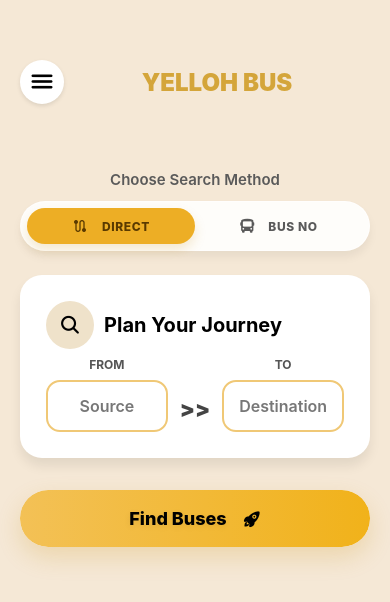
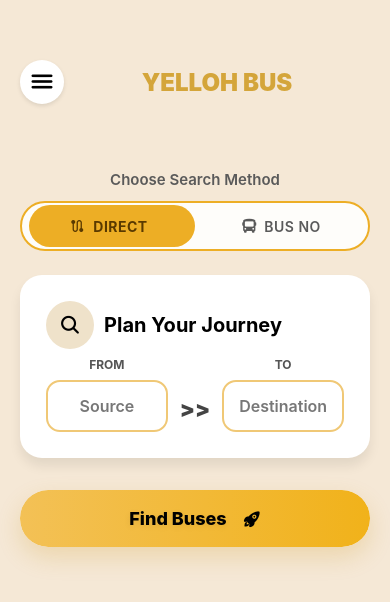
Before and after one commit to Subhanu19/Passanger-app, a React Native app: screen /Search in a window 390 px wide. Shown: the top 602 px of the page. Built offline with nearby package versions, Linux system fonts and the light colour scheme; no server answers.

Commit message:
animations in search method

```diff
--- a/screens/SearchScreen.jsx
+++ b/screens/SearchScreen.jsx
@@ -38,7 +38,19 @@ export default function SearchScreen() {
   const [drawerVisible, setDrawerVisible] = useState(false);
   const drawerAnimation = useRef(new Animated.Value(-DRAWER_WIDTH)).current;
 
+  // Animation values for the radio switch
+  const backgroundPosition = useRef(new Animated.Value(searchType === "srcDest" ? 0 : 1)).current;
+
   const styles = createStyles(theme);
+
+  // Update animation when searchType changes
+  useEffect(() => {
+    Animated.timing(backgroundPosition, {
+      toValue: searchType === "srcDest" ? 0 : 1,
+      duration: 400,
+      useNativeDriver: false,
+    }).start();
+  }, [searchType]);
 
   // WebSocket Connection
   useEffect(() => {
@@ -331,41 +343,63 @@ export default function SearchScreen() {
     <View style={styles.searchTypeSection}>
       <View style={{ marginTop: 40 }} />
       <Text style={styles.sectionLabel}>Choose Search Method</Text>
-      <View style={styles.searchTypeContainer}>
-        {[
+
+      {/* Animated Radio Switch Container */}
+      <View style={styles.radioSwitchContainer}>
+        {/* Background Slider */}
+        <Animated.View
+          style={[
+            styles.radioBackground,
             {
-            key: "srcDest",
-            label: "DIRECT",
-            icon: <MaterialIcons name="route" size={16} color={searchType === "srcDest" ? "#5a3a00" : theme.textSecondary} />
-          },
-          {
-            key: "busNo",
-            label: "BUS NO",
-            icon: <FontAwesome5 name="bus" size={14} color={searchType === "busNo" ? "#5a3a00" : theme.textSecondary} />
-          },
-        ].map((item, idx) => (
+              left: backgroundPosition.interpolate({
+                inputRange: [0, 1],
+                outputRange: ['2%', '50%']
+              })
+            }
+          ]}
+        />
+
+        {/* DIRECT Option */}
         <TouchableOpacity
-            key={item.key}
-            style={[
-              styles.searchTypeButton,
-              searchType === item.key && styles.searchTypeButtonActive,
-              idx === 0 && styles.leftSegment,
-              idx === 1 && styles.rightSegment
-            ]}
-            onPress={() => setSearchType(item.key)}
+          style={styles.radioOption}
+          onPress={() => setSearchType("srcDest")}
           activeOpacity={0.9}
         >
-            <View style={styles.searchTypeIcon}>
-              {item.icon}
+          <View style={styles.radioIcon}>
+            <MaterialIcons
+              name="route"
+              size={16}
+              color={searchType === "srcDest" ? "#5a3a00" : theme.textSecondary}
+            />
           </View>
           <Text style={[
-              styles.searchTypeLabel,
-              searchType === item.key && styles.searchTypeLabelActive
+            styles.radioLabel,
+            searchType === "srcDest" && styles.radioLabelActive
           ]}>
-              {item.label}
+            DIRECT
           </Text>
         </TouchableOpacity>
-        ))}
+
+        {/* BUS NO Option */}
+        <TouchableOpacity
+          style={styles.radioOption}
+          onPress={() => setSearchType("busNo")}
+          activeOpacity={0.9}
+        >
+          <View style={styles.radioIcon}>
+            <FontAwesome5
+              name="bus"
+              size={14}
+              color={searchType === "busNo" ? "#5a3a00" : theme.textSecondary}
+            />
+          </View>
+          <Text style={[
+            styles.radioLabel,
+            searchType === "busNo" && styles.radioLabelActive
+          ]}>
+            BUS NO
+          </Text>
+        </TouchableOpacity>
       </View>
     </View>
   );
@@ -676,60 +710,51 @@ const createStyles = (theme) => {
       marginBottom: 12,
       textAlign: 'center',
     },
-    searchTypeContainer: {
+    // New Radio Switch Styles
+    radioSwitchContainer: {
+      borderWidth: 2,
+      borderColor: GOLD_START,
+      borderRadius: 30,
+      position: 'relative',
       flexDirection: 'row',
+      alignItems: 'center',
+      height: 50,
+      width: '100%',
+      overflow: 'hidden',
       backgroundColor: GLASS_BG,
-      borderRadius: 40,
-      padding: 6,
-      borderWidth: 1,
-      borderColor: CARD_BORDER,
-      alignItems: "center",
-      justifyContent: "center",
-      shadowColor: "#000",
-      shadowOffset: { width: 0, height: 6 },
-      shadowOpacity: 0.06,
-      shadowRadius: 10,
-      elevation: 3,
     },
-    searchTypeButton: {
+    radioBackground: {
+      position: 'absolute',
+      width: '48%',
+      height: 42,
+      backgroundColor: GOLD_START,
+      top: 2,
+      borderRadius: 30,
+      zIndex: 1,
+    },
+    radioOption: {
       flex: 1,
       flexDirection: 'row',
       alignItems: 'center',
       justifyContent: 'center',
-      paddingVertical: 10,
-      paddingHorizontal: 8,
+      paddingVertical: 12,
       borderRadius: 30,
-      gap: 8,
+      position: 'relative',
+      overflow: 'hidden',
       zIndex: 2,
     },
-    leftSegment: {
-      borderTopLeftRadius: 30,
-      borderBottomLeftRadius: 30,
+    radioIcon: {
+      marginRight: 8,
     },
-    rightSegment: {
-      borderTopRightRadius: 30,
-      borderBottomRightRadius: 30,
+    radioLabel: {
+      fontSize: 14,
+      fontWeight: "600",
+      color: theme.textSecondary,
+      letterSpacing: 0.5,
     },
-    searchTypeButtonActive: {
-      backgroundColor: GOLD_START,
-      borderWidth: 0,
-      shadowColor: GOLD_DARK,
-      shadowOffset: { width: 0, height: 6 },
-      shadowOpacity: 0.18,
-      shadowRadius: 12,
-      elevation: 5,
-    },
-    searchTypeIcon: {
-      marginRight: 6,
-    },
-    searchTypeLabel: {
-      fontSize: 12,
-      fontWeight: "800",
-      color: theme.textSecondary,
-      letterSpacing: 0.6,
-    },
-    searchTypeLabelActive: {
+    radioLabelActive: {
       color: "#5a3a00",
+      fontWeight: "bold",
     },
     inputSection: {
       marginBottom: 18,
```
Lines whose indentation alone changed are shown as unchanged.
